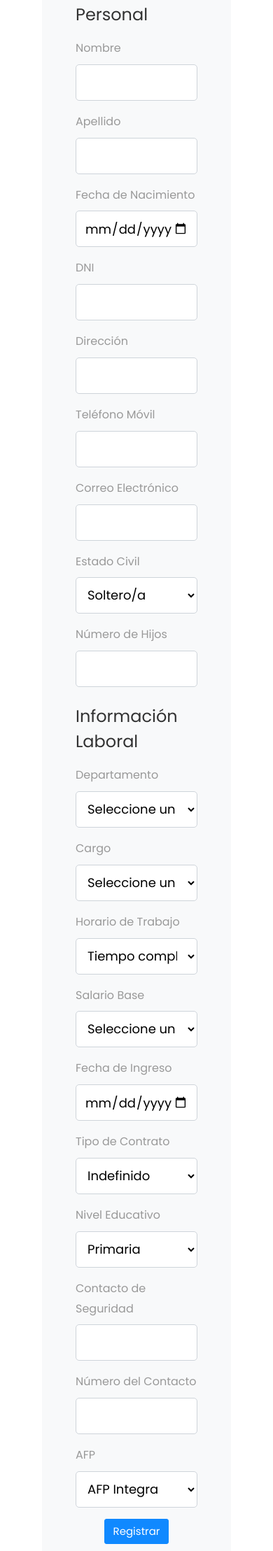
After one commit to jdmejia92/AutoGo3, a Flask app: template app/templates/users/create_admin.html in a window 390 px wide. The commit adds this page. Shown: the part 1103-3320 px from the top of the page at 70% size. Run offline with Flask 3, Linux system fonts and the light colour scheme; the template is opened without the code that fills it, so the values that code supplies are empty; some libraries are stand-ins or nearby versions; some web fonts are replaced.

Commit message:
Add create admin

```diff
--- /dev/null
+++ b/app/templates/users/create_admin.html
@@ -0,0 +1,221 @@
+{% extends 'base_template.html' %}
+
+{% block content %}
+
+<!-- Hero Section -->
+<section class="hero-wrap hero-wrap-2" style="background-image: url('{{ url_for('static', filename='images/banner.jpg') }}');" data-stellar-background-ratio="0.5">
+    <div class="overlay"></div>
+    <div class="container">
+        <div class="row no-gutters slider-text align-items-end justify-content-start">
+            <div class="col-md-9 pb-5">
+                <h1 class="mb-3 bread">Registrar Administrador</h1>
+                <a href="{{ url_for('base.base') }}">Volver a Inicio</a>
+            </div>
+        </div>
+    </div>
+</section>
+
+<!-- Admin Registration Form Section -->
+<section class="ftco-section">
+    <div class="container d-flex justify-content-center align-items-center">
+        <div class="form-container w-75 bg-light p-5 rounded">
+            <h2 class="text-center mb-4">Formulario de Registro de Administrador</h2>
+            <form action="{{ url_for('users.create_user') }}" method="POST" class="contact-form">
+
+                <!-- Información Personal -->
+                <h4 class="mb-3">Información Personal</h4>
+                <div class="form-group">
+                    <label for="first_name">Nombre</label>
+                    <input type="text" id="first_name" name="first_name" class="form-control" maxlength="100" required>
+                </div>
+                <div class="form-group">
+                    <label for="last_name">Apellido</label>
+                    <input type="text" id="last_name" name="last_name" class="form-control" maxlength="100" required>
+                </div>
+                <div class="form-group">
+                    <label for="dob">Fecha de Nacimiento</label>
+                    <input type="date" id="dob" name="dob" class="form-control" required>
+                </div>
+                <div class="form-group">
+                    <label for="dni">DNI</label>
+                    <input type="text" id="dni" name="dni" class="form-control" maxlength="20" required>
+                </div>
+                <div class="form-group">
+                    <label for="address">Dirección</label>
+                    <input type="text" id="address" name="address" class="form-control" maxlength="200" required>
+                </div>
+                <div class="form-group">
+                    <label for="phone">Teléfono Móvil</label>
+                    <input type="text" id="phone" name="phone" class="form-control" maxlength="12" required>
+                </div>
+                <div class="form-group">
+                    <label for="email">Correo Electrónico</label>
+                    <input type="email" id="email" name="email" class="form-control" maxlength="50" required>
+                </div>
+                <div class="form-group">
+                    <label for="marital_status">Estado Civil</label>
+                    <select id="marital_status" name="marital_status" class="form-control" required>
+                        <option value="Soltero/a">Soltero/a</option>
+                        <option value="Casado/a">Casado/a</option>
+                        <option value="Divorciado/a">Divorciado/a</option>
+                        <option value="Viudo/a">Viudo/a</option>
+                    </select>
+                </div>
+                <div class="form-group">
+                    <label for="children">Número de Hijos</label>
+                    <input type="number" id="children" name="children" class="form-control" min="0" required>
+                </div>
+
+                <!-- Información Laboral -->
+                <h4 class="mb-3 mt-4">Información Laboral</h4>
+                <div class="form-group">
+                    <label for="department">Departamento</label>
+                    <select id="department" name="department" class="form-control" required onchange="updatePositionOptions()">
+                        <option value="">Seleccione un departamento</option>
+                        <option value="Atención al Cliente">Atención al Cliente</option>
+                        <option value="Operaciones">Operaciones</option>
+                        <option value="Mantenimiento">Mantenimiento</option>
+                        <option value="Administración">Administración</option>
+                    </select>
+                </div>
+                <div class="form-group">
+                    <label for="position">Cargo</label>
+                    <select id="position" name="position" class="form-control" required onchange="updateSalaryOptions()">
+                        <option value="">Seleccione un cargo</option>
+                    </select>
+                </div>
+                <div class="form-group">
+                    <label for="work_schedule">Horario de Trabajo</label>
+                    <select id="work_schedule" name="work_schedule" class="form-control" required onchange="updateSalaryOptions()">
+                        <option value="Tiempo completo">Tiempo completo</option>
+                        <option value="Medio tiempo">Medio tiempo</option>
+                    </select>
+                </div>
+                <div class="form-group">
+                    <label for="salary">Salario Base</label>
+                    <select id="salary" name="salary" class="form-control" required>
+                        <option value="">Seleccione un salario</option>
+                    </select>
+                </div>
+                <div class="form-group">
+                    <label for="join_date">Fecha de Ingreso</label>
+                    <input type="date" id="join_date" name="join_date" class="form-control" required>
+                </div>
+                <div class="form-group">
+                    <label for="contract_type">Tipo de Contrato</label>
+                    <select id="contract_type" name="contract_type" class="form-control" required>
+                        <option value="Indefinido">Indefinido</option>
+                        <option value="Temporal_3">Contrato 3 meses</option>
+                        <option value="Temporal_6">Contrato 6 meses</option>
+                        <option value="Parcial">Parcial</option>
+                        <option value="Por proyecto">Por proyecto</option>
+                    </select>
+                </div>
+                <div class="form-group">
+                    <label for="education_level">Nivel Educativo</label>
+                    <select id="education_level" name="education_level" class="form-control" required>
+                        <option value="Primaria">Primaria</option>
+                        <option value="Secundaria">Secundaria</option>
+                        <option value="Técnico">Técnico</option>
+                        <option value="Universidad">Universidad</option>
+                        <option value="Postgrado">Postgrado</option>
+                    </select>
+                </div>
+                <div class="form-group">
+                    <label for="emergency_contact">Contacto de Seguridad</label>
+                    <input type="text" id="emergency_contact" name="emergency_contact" class="form-control" maxlength="100" required>
+                </div>
+                <div class="form-group">
+                    <label for="emergency_phone">Número del Contacto</label>
+                    <input type="text" id="emergency_phone" name="emergency_phone" class="form-control" maxlength="12" required>
+                </div>
+                <div class="form-group">
+                    <label for="afp">AFP</label>
+                    <select id="afp" name="afp" class="form-control" required>
+                        <option value="AFP Integra">AFP Integra</option>
+                        <option value="Prima AFP">Prima AFP</option>
+                        <option value="Profuturo AFP">Profuturo AFP</option>
+                        <option value="AFP Habitat">AFP Habitat</option>
+                    </select>
+                </div>
+
+
+                <!-- Submit Button -->
+                <div class="text-center">
+                    <input type="submit" value="Registrar" class="btn btn-primary">
+                </div>
+            </form>
+        </div>
+    </div>
+</section>
+
+<script>
+    const salaryData = {
+        'Tiempo completo': {
+            'Representante de Atención al Cliente': ['S/ 1,300', 'S/ 1,500'],
+            'Coordinador de Reservas': ['S/ 1,500', 'S/ 1,800'],
+            'Coordinador de Flota': ['S/ 1,800', 'S/ 2,200'],
+            'Supervisor de Operaciones': ['S/ 2,200', 'S/ 2,800'],
+            'Conductor': ['S/ 1,200', 'S/ 1,500'],
+            'Técnico de Mantenimiento Vehicular': ['S/ 1,800', 'S/ 2,500'],
+            'Lavador de Autos': ['S/ 1,025', 'S/ 1,200'],
+            'Inspector de Seguridad': ['S/ 1,500', 'S/ 2,000'],
+            'Gerente de Sucursal': ['S/ 3,500', 'S/ 5,000'],
+            'Asistente Administrativo': ['S/ 1,200', 'S/ 1,500'],
+            'Administrador Financiero': ['S/ 3,000', 'S/ 4,500']
+        },
+        'Medio tiempo': {
+            'Representante de Atención al Cliente': ['S/ 650', 'S/ 750'],
+            'Coordinador de Reservas': ['S/ 750', 'S/ 900'],
+            'Coordinador de Flota': ['S/ 900', 'S/ 1,100'],
+            'Supervisor de Operaciones': ['S/ 1,100', 'S/ 1,400'],
+            'Conductor': ['S/ 600', 'S/ 750'],
+            'Técnico de Mantenimiento Vehicular': ['S/ 900', 'S/ 1,200'],
+            'Lavador de Autos': ['S/ 550', 'S/ 600'],
+            'Inspector de Seguridad': ['S/ 750', 'S/ 1,100'],
+            'Gerente de Sucursal': ['S/ 1,750', 'S/ 2,500'],
+            'Asistente Administrativo': ['S/ 600', 'S/ 750'],
+            'Administrador Financiero': ['S/ 1,500', 'S/ 2,200']
+        }
+    };
+
+    function updatePositionOptions() {
+        const department = document.getElementById('department').value;
+        const position = document.getElementById('position');
+
+        const positionsByDepartment = {
+            'Atención al Cliente': ['Representante de Atención al Cliente', 'Coordinador de Reservas'],
+            'Operaciones': ['Coordinador de Flota', 'Supervisor de Operaciones', 'Conductor'],
+            'Mantenimiento': ['Técnico de Mantenimiento Vehicular', 'Lavador de Autos', 'Inspector de Seguridad'],
+            'Administración': ['Gerente de Sucursal', 'Asistente Administrativo', 'Administrador Financiero']
+        };
+
+        position.innerHTML = '<option value="">Seleccione un cargo</option>';
+        if (positionsByDepartment[department]) {
+            positionsByDepartment[department].forEach(pos => {
+                const option = document.createElement('option');
+                option.value = pos;
+                option.textContent = pos;
+                position.appendChild(option);
+            });
+        }
+    }
+
+    function updateSalaryOptions() {
+        const position = document.getElementById('position').value;
+        const schedule = document.getElementById('work_schedule').value;
+        const salary = document.getElementById('salary');
+
+        salary.innerHTML = '<option value="">Seleccione un salario</option>';
+        if (salaryData[schedule] && salaryData[schedule][position]) {
+            salaryData[schedule][position].forEach(sal => {
+                const option = document.createElement('option');
+                option.value = sal;
+                option.textContent = sal;
+                salary.appendChild(option);
+            });
+        }
+    }
+</script>
+
+{% endblock %}
--- a/app/templates/users/list.html
+++ b/app/templates/users/list.html
@@ -2,7 +2,7 @@
 
 {% block content %}
 <!-- Hero Section -->
-<section class="hero-wrap hero-wrap-2" style="background-image: url('{{ url_for('static', filename='images//bg_newuser.jpg') }}');" data-stellar-background-ratio="0.5">
+<section class="hero-wrap hero-wrap-2" style="background-image: url('{{ url_for('static', filename='images/bg_3.jpg') }}');" data-stellar-background-ratio="0.5">
     <div class="overlay"></div>
     <div class="container">
         <div class="row no-gutters slider-text align-items-end justify-content-start">
@@ -20,6 +20,7 @@
     <div class="d-flex justify-content-between align-items-center mb-4">
         <h2 class="text-center">Usuarios Registrados</h2>
         <a href="{{ url_for('users.create_user') }}" class="btn btn-primary">Crear Nuevo Usuario</a>
+        <a href="{{ url_for('users.create_admin') }}" class="btn btn-primary">Crear Nuevo Admin</a>
     </div>
 
     <!-- Tabla de usuarios -->
```
Also changed, not shown: app/view/user_routes.py (+58 -0 lines).
